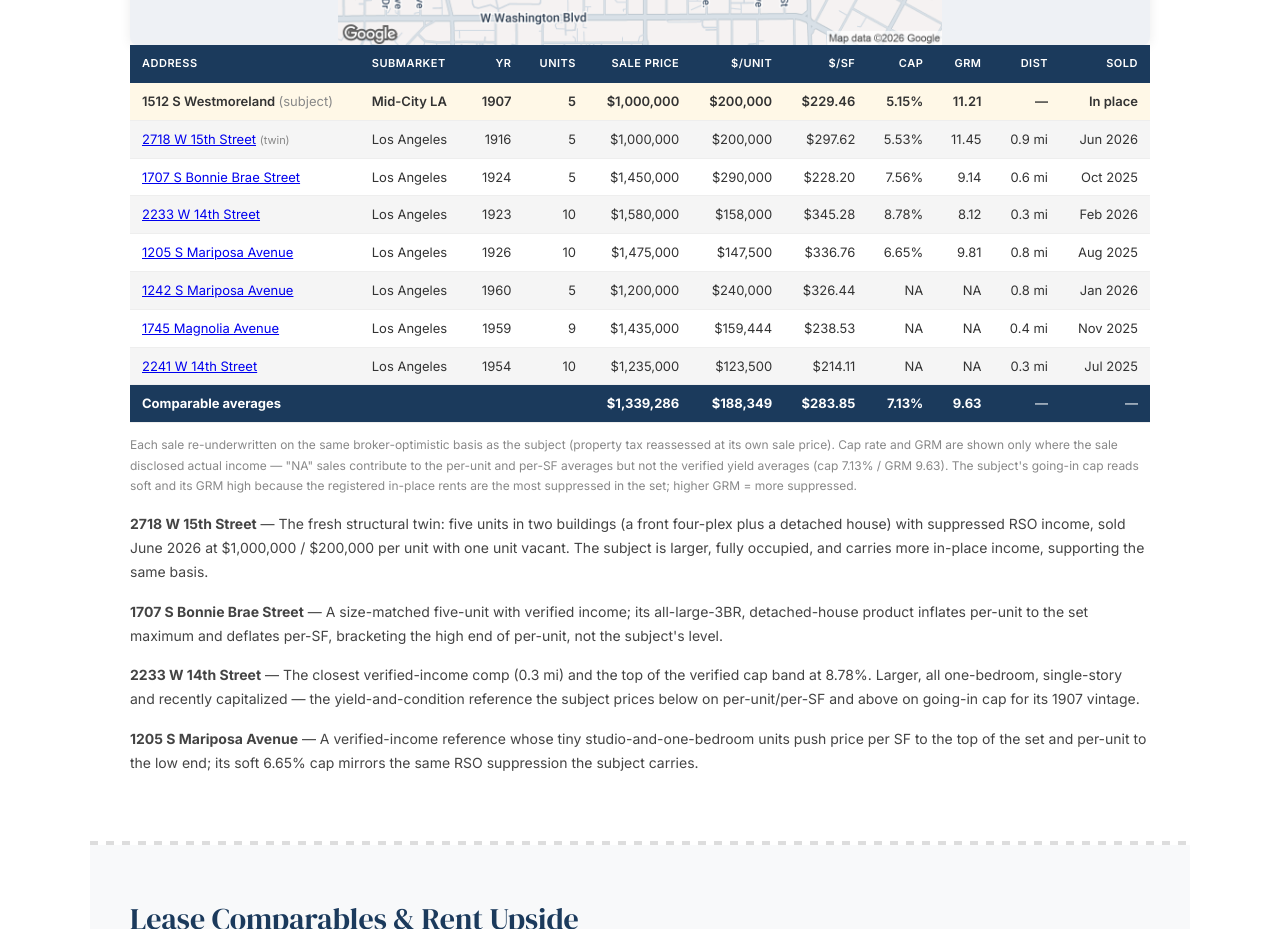
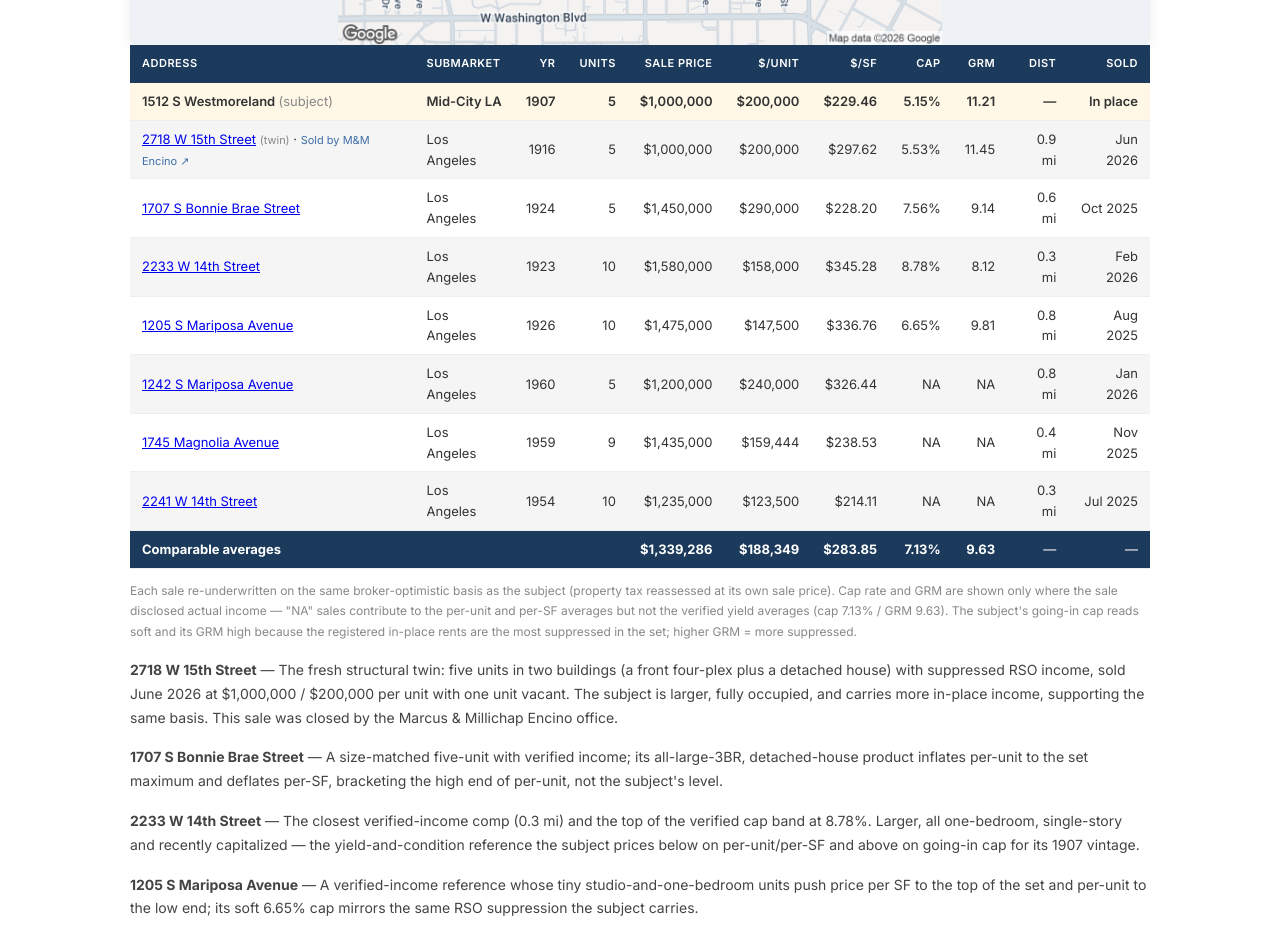
Before and after one commit to LAAA-Deploys/1512-s-westmoreland-bov, a plain HTML site: page index.html in a window 1280 px wide. Shown: the part 8200-9129 px from the top of the page. Drawn offline with Linux system fonts and the light colour scheme.

Commit message:
2718 W 15th: note M&M Encino sale + LinkedIn link

```diff
--- a/index.html
+++ b/index.html
@@ -507,7 +507,7 @@ td.num, th.num { text-align: right; }
     <thead><tr><th>Address</th><th>Submarket</th><th class="num">Yr</th><th class="num">Units</th><th class="num">Sale Price</th><th class="num">$/Unit</th><th class="num">$/SF</th><th class="num">Cap</th><th class="num">GRM</th><th class="num">Dist</th><th class="num">Sold</th></tr></thead>
     <tbody>
       <tr class="subj"><td>1512 S Westmoreland <span style="font-weight:400;color:#888;">(subject)</span></td><td>Mid-City LA</td><td class="num">1907</td><td class="num">5</td><td class="num">$1,000,000</td><td class="num">$200,000</td><td class="num">$229.46</td><td class="num">5.15%</td><td class="num">11.21</td><td class="num">&mdash;</td><td class="num">In place</td></tr>
-      <tr><td><a href="https://www.google.com/maps/place/2718+W+15th+St,+Los+Angeles,+CA+90006/" target="_blank" rel="noopener">2718 W 15th Street</a> <span style="font-size:11px;color:#888;">(twin)</span></td><td>Los Angeles</td><td class="num">1916</td><td class="num">5</td><td class="num">$1,000,000</td><td class="num">$200,000</td><td class="num">$297.62</td><td class="num">5.53%</td><td class="num">11.45</td><td class="num">0.9 mi</td><td class="num">Jun 2026</td></tr>
+      <tr><td><a href="https://www.google.com/maps/place/2718+W+15th+St,+Los+Angeles,+CA+90006/" target="_blank" rel="noopener">2718 W 15th Street</a> <span style="font-size:11px;color:#888;">(twin)</span> &middot; <a href="https://www.linkedin.com/search/results/all/?keywords=2718%20W%2015th%20St&amp;origin=TYPEAHEAD_ESCAPE_HATCH" target="_blank" rel="noopener" style="font-size:11px;color:#3F6FA8;text-decoration:none;">Sold by M&amp;M Encino &#8599;</a></td><td>Los Angeles</td><td class="num">1916</td><td class="num">5</td><td class="num">$1,000,000</td><td class="num">$200,000</td><td class="num">$297.62</td><td class="num">5.53%</td><td class="num">11.45</td><td class="num">0.9 mi</td><td class="num">Jun 2026</td></tr>
       <tr><td><a href="https://www.google.com/maps/place/1707+S+Bonnie+Brae+St,+Los+Angeles,+CA/" target="_blank" rel="noopener">1707 S Bonnie Brae Street</a></td><td>Los Angeles</td><td class="num">1924</td><td class="num">5</td><td class="num">$1,450,000</td><td class="num">$290,000</td><td class="num">$228.20</td><td class="num">7.56%</td><td class="num">9.14</td><td class="num">0.6 mi</td><td class="num">Oct 2025</td></tr>
       <tr><td><a href="https://www.google.com/maps/place/2233+W+14th+St,+Los+Angeles,+CA+90006/" target="_blank" rel="noopener">2233 W 14th Street</a></td><td>Los Angeles</td><td class="num">1923</td><td class="num">10</td><td class="num">$1,580,000</td><td class="num">$158,000</td><td class="num">$345.28</td><td class="num">8.78%</td><td class="num">8.12</td><td class="num">0.3 mi</td><td class="num">Feb 2026</td></tr>
       <tr><td><a href="https://www.google.com/maps/place/1205+S+Mariposa+Ave,+Los+Angeles,+CA/" target="_blank" rel="noopener">1205 S Mariposa Avenue</a></td><td>Los Angeles</td><td class="num">1926</td><td class="num">10</td><td class="num">$1,475,000</td><td class="num">$147,500</td><td class="num">$336.76</td><td class="num">6.65%</td><td class="num">9.81</td><td class="num">0.8 mi</td><td class="num">Aug 2025</td></tr>
@@ -519,7 +519,7 @@ td.num, th.num { text-align: right; }
   </table></div>
   <p style="font-size:12px;color:#888;margin-top:-12px;">Each sale re-underwritten on the same broker-optimistic basis as the subject (property tax reassessed at its own sale price). Cap rate and GRM are shown only where the sale disclosed actual income &mdash; "NA" sales contribute to the per-unit and per-SF averages but not the verified yield averages (cap 7.13% / GRM 9.63). The subject's going-in cap reads soft and its GRM high because the registered in-place rents are the most suppressed in the set; higher GRM = more suppressed.</p>
   <div class="comp-narratives">
-    <p class="narrative"><strong>2718 W 15th Street</strong> &mdash; The fresh structural twin: five units in two buildings (a front four-plex plus a detached house) with suppressed RSO income, sold June 2026 at $1,000,000 / $200,000 per unit with one unit vacant. The subject is larger, fully occupied, and carries more in-place income, supporting the same basis.</p>
+    <p class="narrative"><strong>2718 W 15th Street</strong> &mdash; The fresh structural twin: five units in two buildings (a front four-plex plus a detached house) with suppressed RSO income, sold June 2026 at $1,000,000 / $200,000 per unit with one unit vacant. The subject is larger, fully occupied, and carries more in-place income, supporting the same basis. This sale was closed by the Marcus &amp; Millichap Encino office.</p>
     <p class="narrative"><strong>1707 S Bonnie Brae Street</strong> &mdash; A size-matched five-unit with verified income; its all-large-3BR, detached-house product inflates per-unit to the set maximum and deflates per-SF, bracketing the high end of per-unit, not the subject's level.</p>
     <p class="narrative"><strong>2233 W 14th Street</strong> &mdash; The closest verified-income comp (0.3 mi) and the top of the verified cap band at 8.78%. Larger, all one-bedroom, single-story and recently capitalized &mdash; the yield-and-condition reference the subject prices below on per-unit/per-SF and above on going-in cap for its 1907 vintage.</p>
     <p class="narrative"><strong>1205 S Mariposa Avenue</strong> &mdash; A verified-income reference whose tiny studio-and-one-bedroom units push price per SF to the top of the set and per-unit to the low end; its soft 6.65% cap mirrors the same RSO suppression the subject carries.</p>
```
